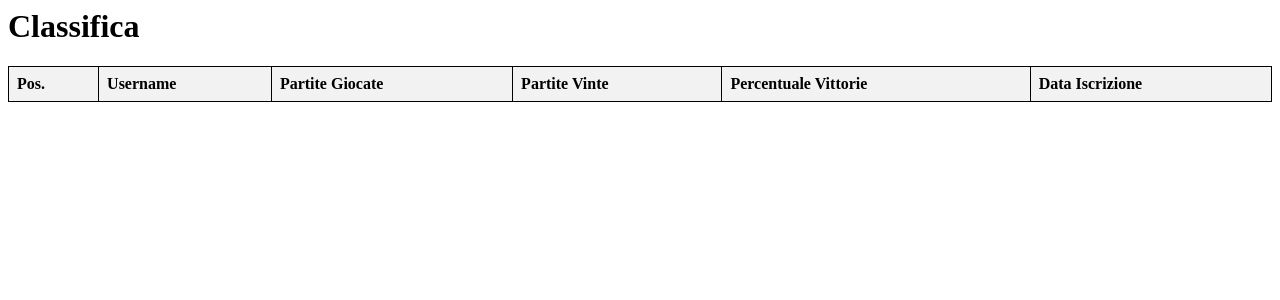
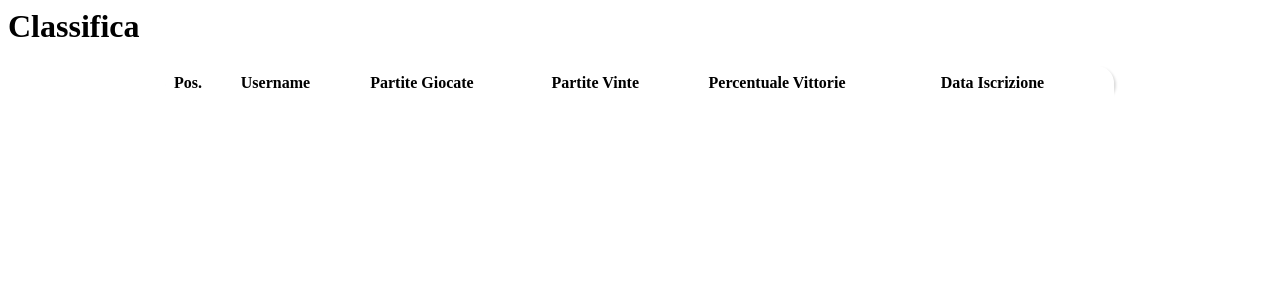
Before and after one commit to danni-aless/battleship-plus, a PHP site: page /ranking.php in a window 1280 px wide. Shown: the top 300 px of the page. Run offline with PHP 8.4, Linux system fonts and the light colour scheme; data that the repository does not hold is empty.

Commit message:
migliorato design classifica

```diff
--- a/ranking.css
+++ b/ranking.css
@@ -1,14 +1,51 @@
+.table-container {
+    overflow-x: auto;
+}
+
 table {
-    width: 100%;
+    width: 75%;
+    margin: 0 auto;
     border-collapse: collapse;
+    border-radius: 20px;
+    box-shadow: rgba(0, 0, 0, 0.15) 1.95px 1.95px 2.6px;
+}
+
+table tr:first-child th:first-child {
+    border-top-left-radius: 20px;
+}
+
+table tr:first-child th:last-child {
+    border-top-right-radius: 20px;
+}
+
+table tr:last-child td:first-child {
+    border-bottom-left-radius: 20px;
+}
+
+table tr:last-child td:last-child {
+    border-bottom-right-radius: 20px;
 }
 
 th, td {
-    border: 1px solid black;
     padding: 8px;
     text-align: left;
+    color: black;
 }
 
-th {
-    background-color: #f2f2f2;
+thead tr {
+    background: white;
 }
+
+tbody tr:nth-child(odd) {
+    background-color: lightskyblue;
+}
+
+tbody tr:nth-child(even) {
+    background-color: white;
+}
+
+@media screen and (max-width: 768px) {
+    table {
+        width: 100%;
+    }
+}
--- a/ranking.php
+++ b/ranking.php
@@ -7,7 +7,9 @@ $result = mysqli_query($db_conn, $query);
 <link rel="stylesheet" href="ranking.css">
 
 <h1>Classifica</h1>
+<div class="table-container">
     <table>
+        <thead>
             <tr>
                 <th>Pos.</th>
                 <th>Username</th>
@@ -16,12 +18,14 @@ $result = mysqli_query($db_conn, $query);
                 <th>Percentuale Vittorie</th>
                 <th>Data Iscrizione</th>
             </tr>
+        </thead>
+        <tbody>
             <?php
                 $pos = 1;
                 while ($row = mysqli_fetch_assoc($result)) {
-        if($row['partite_giocate']!=0){
+                    if($row['partite_giocate']!=0) {
                         $percentuale_vittorie = ($row['partite_vinte'] / $row['partite_giocate']) * 100;
-        }else{
+                    } else {
                         $percentuale_vittorie=0;
                     }
                     echo "<tr>";
@@ -35,4 +39,6 @@ $result = mysqli_query($db_conn, $query);
                     $pos++;
                 }
             ?>
+        </tbody>
     </table>
+</div>
```
Lines whose indentation alone changed are shown as unchanged.
